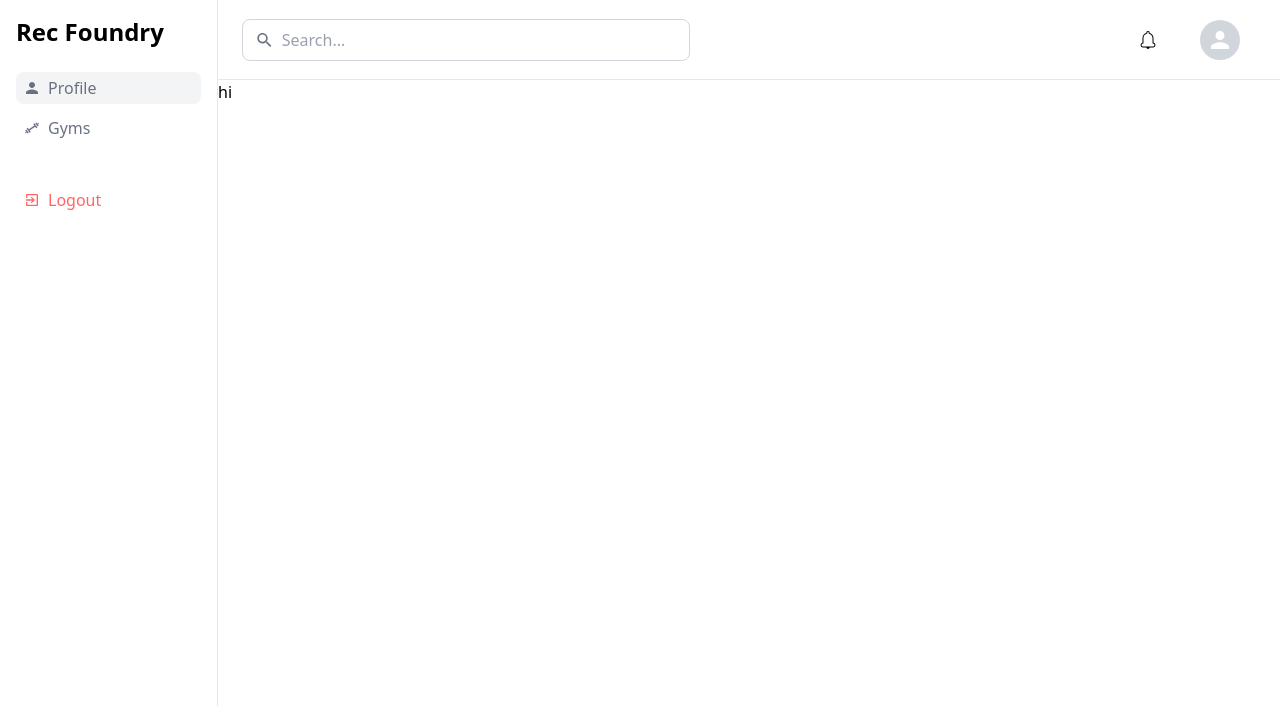
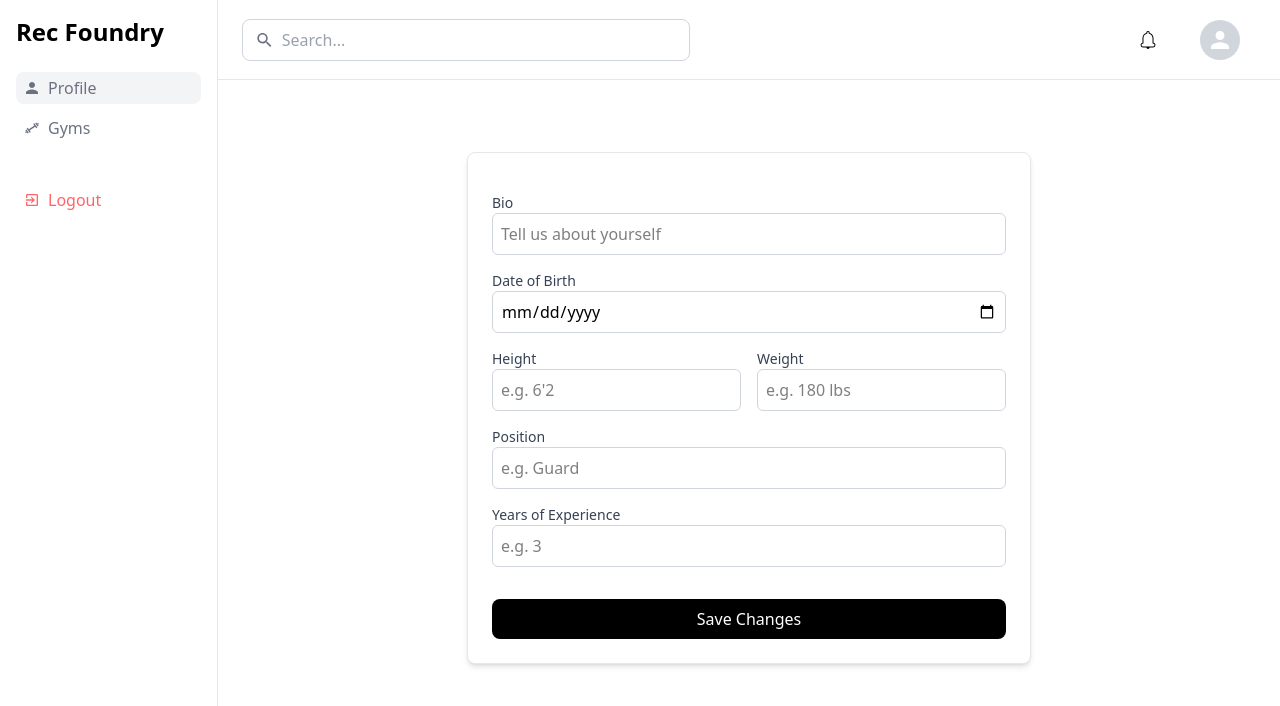
Before and after one commit to michaelhyi/rec-foundry, a Next.js app in the folder frontend/: page /profile in a window 1280 px wide. Shown: the top 706 px of the page. Built offline with nearby package versions, Linux system fonts and the light colour scheme; no server answers.

Commit message:
created profile support in frontend

```diff
--- /dev/null
+++ b/frontend/src/app/http/player.ts
@@ -0,0 +1,14 @@
+import axios from "axios";
+
+export async function getPlayer(userId: string) {
+    const response = await axios.get(`${process.env.NEXT_PUBLIC_API_URL}/api/v1/users/${userId}/player`);
+    return response.data;
+}
+
+export async function createPlayer(userId: string, playerData: any) {
+    const response = await axios.post(`${process.env.NEXT_PUBLIC_API_URL}/api/v1/players`, {
+        userId,
+        ...playerData
+    });
+    return response.data;
+}
--- a/frontend/src/app/profile/page.tsx
+++ b/frontend/src/app/profile/page.tsx
@@ -1,9 +1,132 @@
+"use client";
+
+import { useState, useEffect } from "react";
 import Container from "../components/Container";
+import { getPlayer, createPlayer } from "../http/player";
 
 export default function Profile() {
-  return (
-    <Container active="profile">
-        <div>hi</div>
-    </Container>
-  );
+    const [firstName, setFirstName] = useState("");
+    const [lastName, setLastName] = useState("");
+    const [formData, setFormData] = useState({
+        bio: "",
+        dateOfBirth: "",
+        height: "",
+        position: "",
+        weight: "",
+        yearsOfExperience: "",
+    });
+
+    const handleChange = (e: React.ChangeEvent<HTMLInputElement>) => {
+        const { name, value } = e.target;
+        setFormData((prev) => ({
+            ...prev,
+            [name]: value,
+        }));
+    };
+
+    const handleSubmit = async (e: React.FormEvent<HTMLFormElement>) => {
+        e.preventDefault();
+        await createPlayer(localStorage.getItem("userId") || "", formData);
+    };
+
+    useEffect(() => {
+        (async () => {
+            const player = await getPlayer(localStorage.getItem("userId") || "");
+
+            setFirstName(player.firstName);
+            setLastName(player.lastName);
+            setFormData((prev) => ({
+                ...prev,
+                bio: player.bio,
+                dateOfBirth: player.dateOfBirth,
+                height: player.height,
+                position: player.position,
+                weight: player.weight,
+                yearsOfExperience: player.yearsOfExperience,
+            }));
+        })();
+    }, []);
+
+    return (
+        <Container active="profile">
+            <form onSubmit={handleSubmit} className="mt-18 max-w-xl mx-auto p-6 bg-white rounded-lg shadow-md space-y-4 border border-gray-200">
+                <h2 className="text-3xl font-semibold">{firstName} {lastName}</h2>
+
+                <div>
+                    <label className="block text-sm font-medium text-gray-700">Bio</label>
+                    <input
+                        name="bio"
+                        value={formData.bio}
+                        onChange={handleChange}
+                        className="w-full p-2 border border-gray-300 rounded-md"
+                        placeholder="Tell us about yourself"
+                    />
+                </div>
+
+                <div>
+                    <label className="block text-sm font-medium text-gray-700">Date of Birth</label>
+                    <input
+                        type="date"
+                        name="dateOfBirth"
+                        value={formData.dateOfBirth}
+                        onChange={handleChange}
+                        className="w-full p-2 border border-gray-300 rounded-md"
+                    />
+                </div>
+
+                <div className="grid grid-cols-2 gap-4">
+                    <div>
+                        <label className="block text-sm font-medium text-gray-700">Height</label>
+                        <input
+                            name="height"
+                            value={formData.height}
+                            onChange={handleChange}
+                            className="w-full p-2 border border-gray-300 rounded-md"
+                            placeholder="e.g. 6'2"
+                        />
+                    </div>
+
+                    <div>
+                        <label className="block text-sm font-medium text-gray-700">Weight</label>
+                        <input
+                            name="weight"
+                            value={formData.weight}
+                            onChange={handleChange}
+                            className="w-full p-2 border border-gray-300 rounded-md"
+                            placeholder="e.g. 180 lbs"
+                        />
+                    </div>
+                </div>
+
+                <div>
+                    <label className="block text-sm font-medium text-gray-700">Position</label>
+                    <input
+                        name="position"
+                        value={formData.position}
+                        onChange={handleChange}
+                        className="w-full p-2 border border-gray-300 rounded-md"
+                        placeholder="e.g. Guard"
+                    />
+                </div>
+
+                <div>
+                    <label className="block text-sm font-medium text-gray-700">Years of Experience</label>
+                    <input
+                        name="yearsOfExperience"
+                        value={formData.yearsOfExperience}
+                        onChange={handleChange}
+                        className="w-full p-2 border border-gray-300 rounded-md"
+                        placeholder="e.g. 3"
+                    />
+                </div>
+
+                <button
+                    type="submit"
+                    className="w-full mt-4 bg-black text-white p-2 rounded-lg hover:opacity-80 cursor-pointer duration-200 transition"
+                >
+                    Save Changes
+                </button>
+            </form>
+        </Container>
+    );
 }
```
Also changed, not shown: 1 other file (tests, documents, lock files or other folders).
